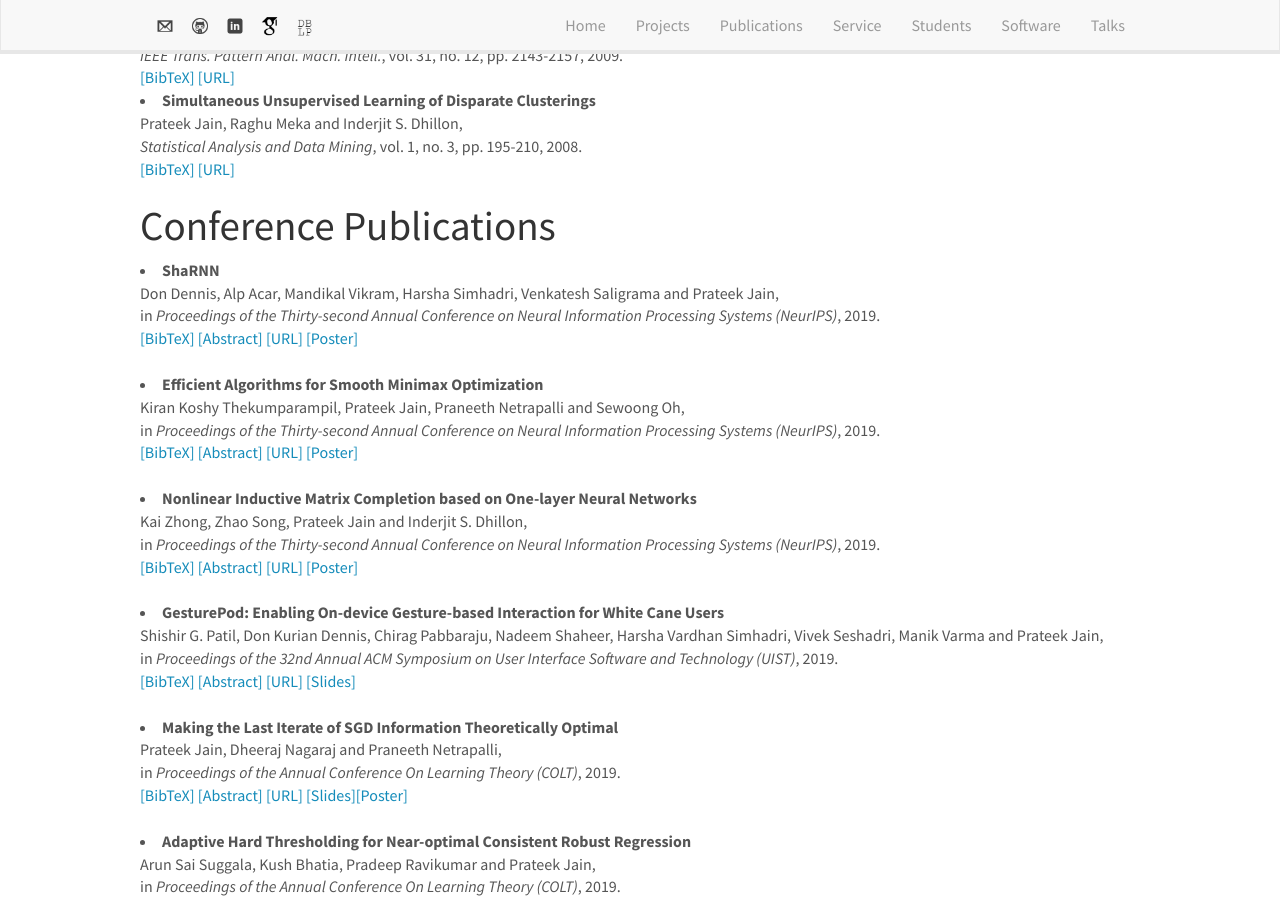
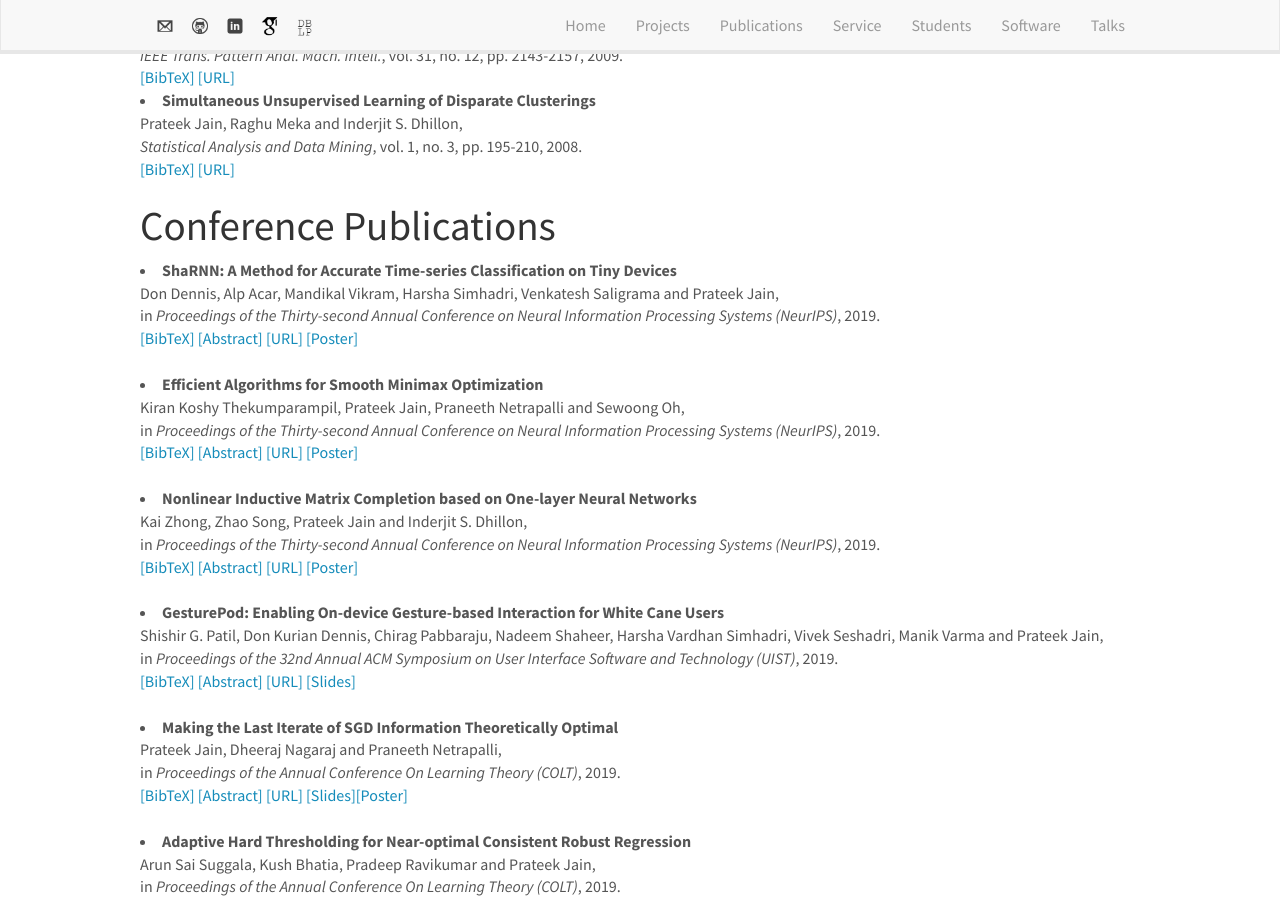
Before and after one commit to SachinG007/prateekjaingit.github.io, a Jekyll site: the page built from _pages/publications.md, in a window 1280 px wide and 900 px high, scrolled down 868 px. Built offline with Jekyll 4.4.1, drawn with Linux system fonts in a browser that asks for light colours; nearby versions of some CDN libraries.

Commit message:
new changes

```diff
--- a/_includes/mypubs.html
+++ b/_includes/mypubs.html
@@ -1,6 +1,6 @@
 <!-- Item: DennisAVSSJ19 -->
 <li >
-<b>ShaRNN</b><br>
+<b>ShaRNN: A Method for Accurate Time-series Classification on Tiny Devices</b><br>
 Don Dennis, Alp Acar, Mandikal Vikram, Harsha Simhadri, Venkatesh Saligrama and Prateek Jain,<br>
 in <i>Proceedings of the Thirty-second Annual Conference on Neural Information Processing Systems (NeurIPS)</i>,
 2019.
@@ -37,7 +37,7 @@ document.write("<a href=>[Code]</a>");
 <pre>
 @inproceedings{DennisAVSSJ19,
   author = {Don Dennis and Alp Acar and Mandikal Vikram and Harsha Simhadri and Venkatesh Saligrama and Prateek Jain },
-  title = {ShaRNN},
+  title = {ShaRNN: A Method for Accurate Time-series Classification on Tiny Devices},
   booktitle = {Proceedings of the Thirty-second Annual Conference on Neural Information Processing Systems (NeurIPS)},
   year = {2019},
   url = {all_papers/DennisAVSSJ19.pdf}
```
